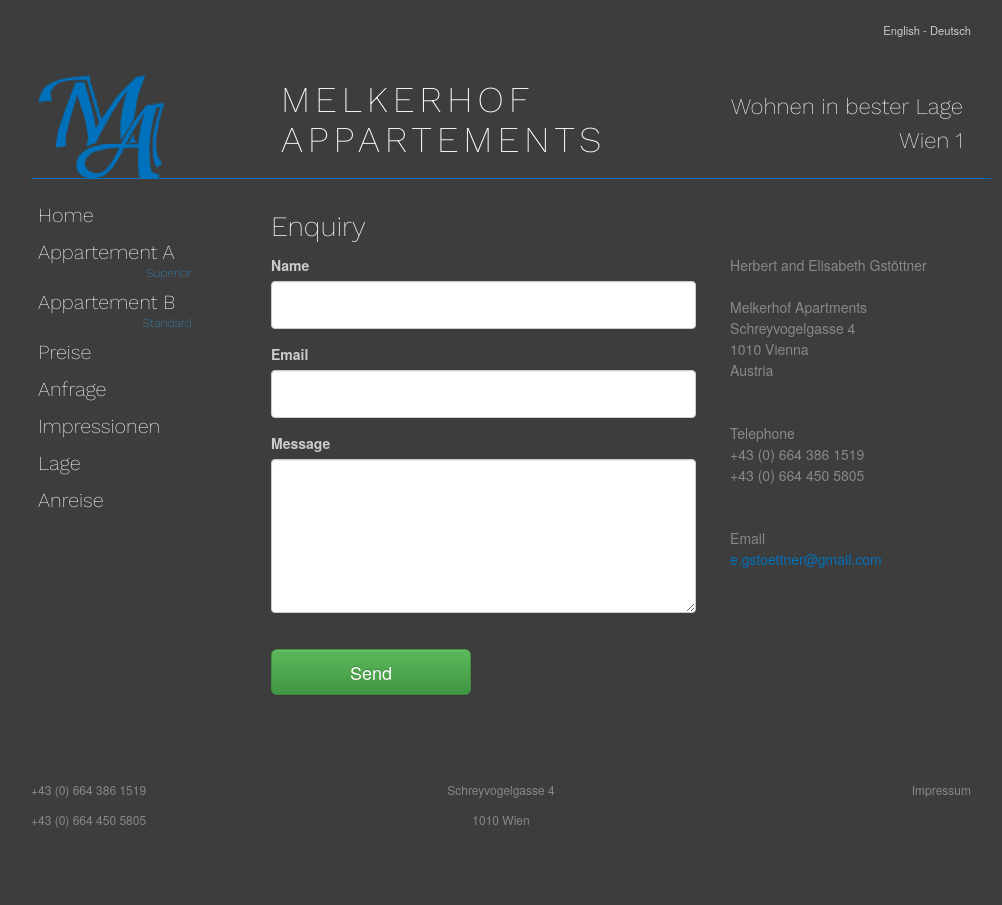
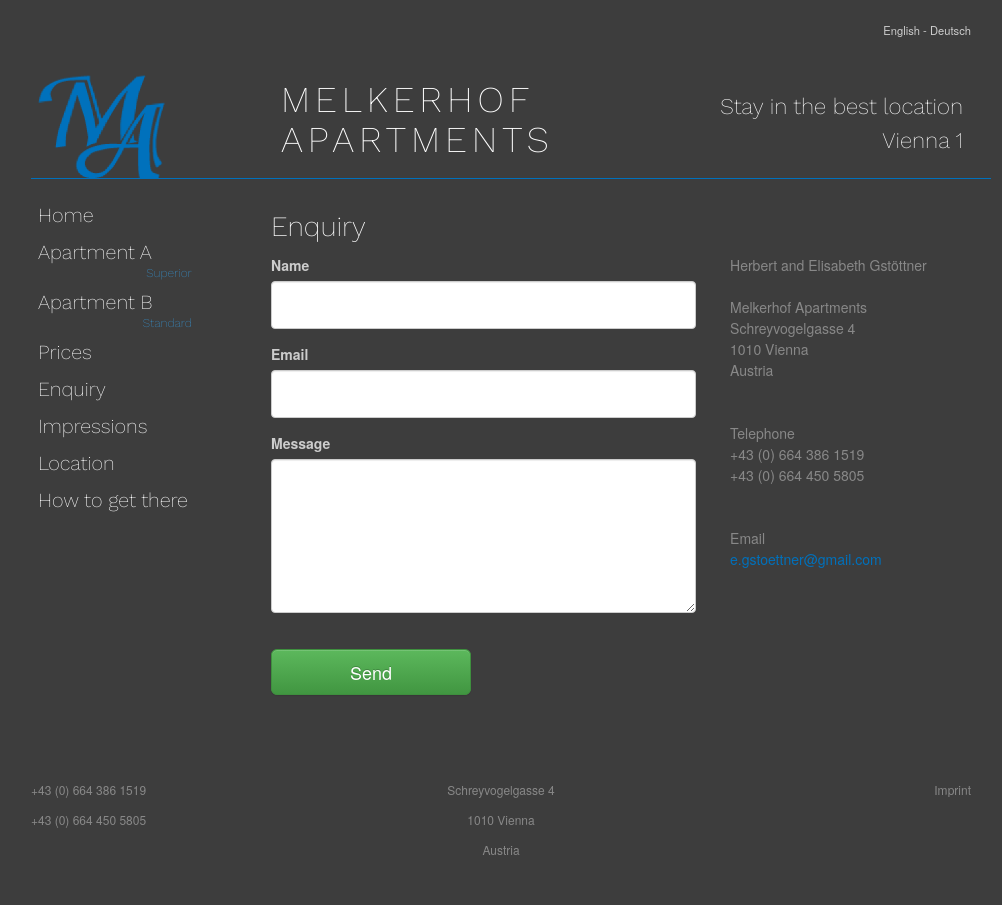
Before and after one commit to mimomoto/melkerhof-appartements, a Jekyll site: the page docs/enquiry.en.html, which Jekyll copies as it is, in a window 1280 px wide. Shown: the whole page, without its empty margins (139-1141 px from the left). Built offline with Jekyll 4.4.1, drawn with Linux system fonts in a browser that asks for light colours; nearby versions of some CDN libraries.

Commit message:
Fix layout on enquiry page

```diff
--- a/anfrage.html
+++ b/anfrage.html
@@ -29,7 +29,7 @@ layout: default
 						<br>
 						<input type="hidden" name="_format" value="plain" />
 						<input type="hidden" name="_subject" value="Anfrage Melkerhof-Appartements / Deutsch" />
-						<input type="hidden" name="_next" value="https://melkerhof-appartements.at/danke.html" />
+						<input type="hidden" name="_next" value="https://www.melkerhof-appartements.at/danke.html" />
 
 						<input class="btn btn-lg btn-success"
 							style="margin: auto auto; width: 200px;"
--- a/docs/CNAME
+++ /dev/null
@@ -1 +0,0 @@
-melkerhof-appartements.at
--- a/docs/anfrage.html
+++ b/docs/anfrage.html
@@ -86,7 +86,7 @@
 						<br>
 						<input type="hidden" name="_format" value="plain" />
 						<input type="hidden" name="_subject" value="Anfrage Melkerhof-Appartements / Deutsch" />
-						<input type="hidden" name="_next" value="http://localhost:4000/danke.html" />
+						<input type="hidden" name="_next" value="https://www.melkerhof-appartements.at/danke.html" />
 
 						<input class="btn btn-lg btn-success"
 							style="margin: auto auto; width: 200px;"
--- a/docs/enquiry.en.html
+++ b/docs/enquiry.en.html
@@ -1,12 +1,13 @@
 <!DOCTYPE html>
-<html lang="de">
+<html lang="en">
 <head>
   <meta charset="utf-8" />
   <meta http-equiv="X-UA-Compatible" content="IE=edge,chrome=1">
-  <meta name="title" content="Melkerhof Appartements">
-  <meta name="description" content="Wohnen in bester Lage - Wien 1">
+  <meta name="title" content="Melkerhof Apartments">
+  <meta name="description" content="Stay in the best location: Vienna 1">
 
-  <title>Melkerhof Appartements</title>
+  <title>Melkerhof Apartments</title>
+
   <link href="https://fonts.googleapis.com/css?family=Work+Sans:200" rel="stylesheet">
 
   <link rel="stylesheet" type="text/css" href="stylesheets/reset.css">
@@ -39,8 +40,8 @@
   <div class="container">
     <header>
       <div class="sixteen columns" id="header">
-				<h1 class="logo">Melkerhof<br />Appartements</h1>
-        <h2 class="tagline">Wohnen in bester Lage<br>Wien 1</h2>
+				<h1 class="logo">Melkerhof<br />Apartments</h1>
+        <h2 class="tagline">Stay in the best location<br>Vienna 1</h2>
         <small class="language"><a href="/index.en.html">English</a> - <a href="/">Deutsch</a></small>
 			</div>
     </header>
@@ -48,14 +49,14 @@
 			<div class="row">
 				<div class="four columns">
 					<ul id="nav">
-						<li id="nav_home"><a class="nodeco home" href="/">Home</a></li>
-						<li id="nav_a" class="longer"><a class="nodeco" href="app_a.html">Appartement A<div class="klass">Superior</div></a></li>
-						<li id="nav_b" class="longer"><a class="nodeco" href="app_b.html">Appartement B<div class="klass">Standard</div></a></li>
-						<li id="nav_preise"><a class="nodeco" href="preise.html">Preise</a></li>
-						<li id="nav_anfrage"><a class="nodeco" href="anfrage.html">Anfrage</a></li>
-						<li id="nav_impressionen"><a class="nodeco" href="impressionen.html">Impressionen</a></li>
-						<li id="nav_lage"><a class="nodeco" href="lage.html">Lage</a></li>
-						<li id="nav_anreise"><a class="nodeco" href="anreise.html">Anreise</a></li>
+						<li id="nav_home"><a class="nodeco home" href="/index.en.html">Home</a></li>
+						<li id="nav_a" class="longer"><a class="nodeco" href="app_a.en.html">Apartment A<div class="klass">Superior</div></a></li>
+						<li id="nav_b" class="longer"><a class="nodeco" href="app_b.en.html">Apartment B<div class="klass">Standard</div></a></li>
+						<li id="nav_preise"><a class="nodeco" href="prices.en.html">Prices</a></li>
+						<li id="nav_anfrage"><a class="nodeco" href="enquiry.en.html">Enquiry</a></li>
+						<li id="nav_impressionen"><a class="nodeco" href="impressions.en.html">Impressions</a></li>
+						<li id="nav_lage"><a class="nodeco" href="location.en.html">Location</a></li>
+						<li id="nav_anreise"><a class="nodeco" href="how-to-get-there.en.html">How to get there</a></li>
 					</ul>
 				</div>
 				<div class="twelve columns">
@@ -86,7 +87,7 @@
 						<br>
 						<input type="hidden" name="_format" value="plain" />
 						<input type="hidden" name="_subject" value="Enquiry Melkerhof-Apartments / English" />
-						<input type="hidden" name="_next" value="http://localhost:4000/thanks.html" />
+						<input type="hidden" name="_next" value="https://www.melkerhof-appartements.at/thanks.html" />
 
 						<input class="btn btn-lg btn-success"
 							style="margin: auto auto; width: 200px;"
@@ -126,10 +127,11 @@
         <div class="one-third column screen-center">
           <p>
           Schreyvogelgasse 4<br />
-          1010 Wien</p>
+          1010 Vienna<br />
+          Austria</p>
         </div>
         <div class="one-third column screen-right">
-          <p><a class="nocolor" href="impressum.html">Impressum</a></p>
+          <p><a class="nocolor" href="imprint.en.html">Imprint</a></p>
         </div>
       </div>
     </footer>
--- a/enquiry.en.html
+++ b/enquiry.en.html
@@ -29,7 +29,7 @@ layout: default
 						<br>
 						<input type="hidden" name="_format" value="plain" />
 						<input type="hidden" name="_subject" value="Enquiry Melkerhof-Apartments / English" />
-						<input type="hidden" name="_next" value="https://melkerhof-appartements.at/thanks.html" />
+						<input type="hidden" name="_next" value="https://www.melkerhof-appartements.at/thanks.html" />
 
 						<input class="btn btn-lg btn-success"
 							style="margin: auto auto; width: 200px;"
```
Also changed, not shown: other parts of enquiry.en.html (+1 -1 lines).
